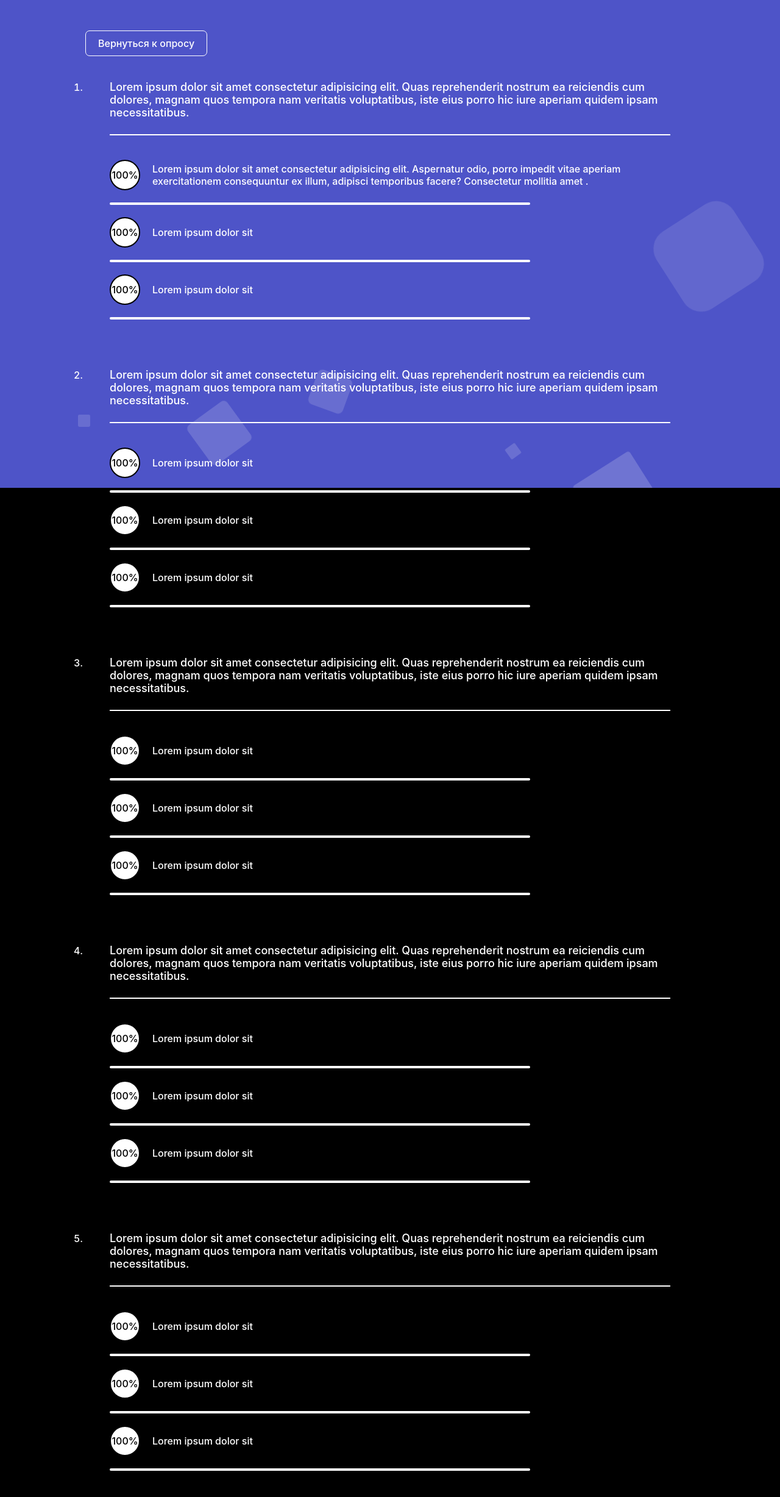
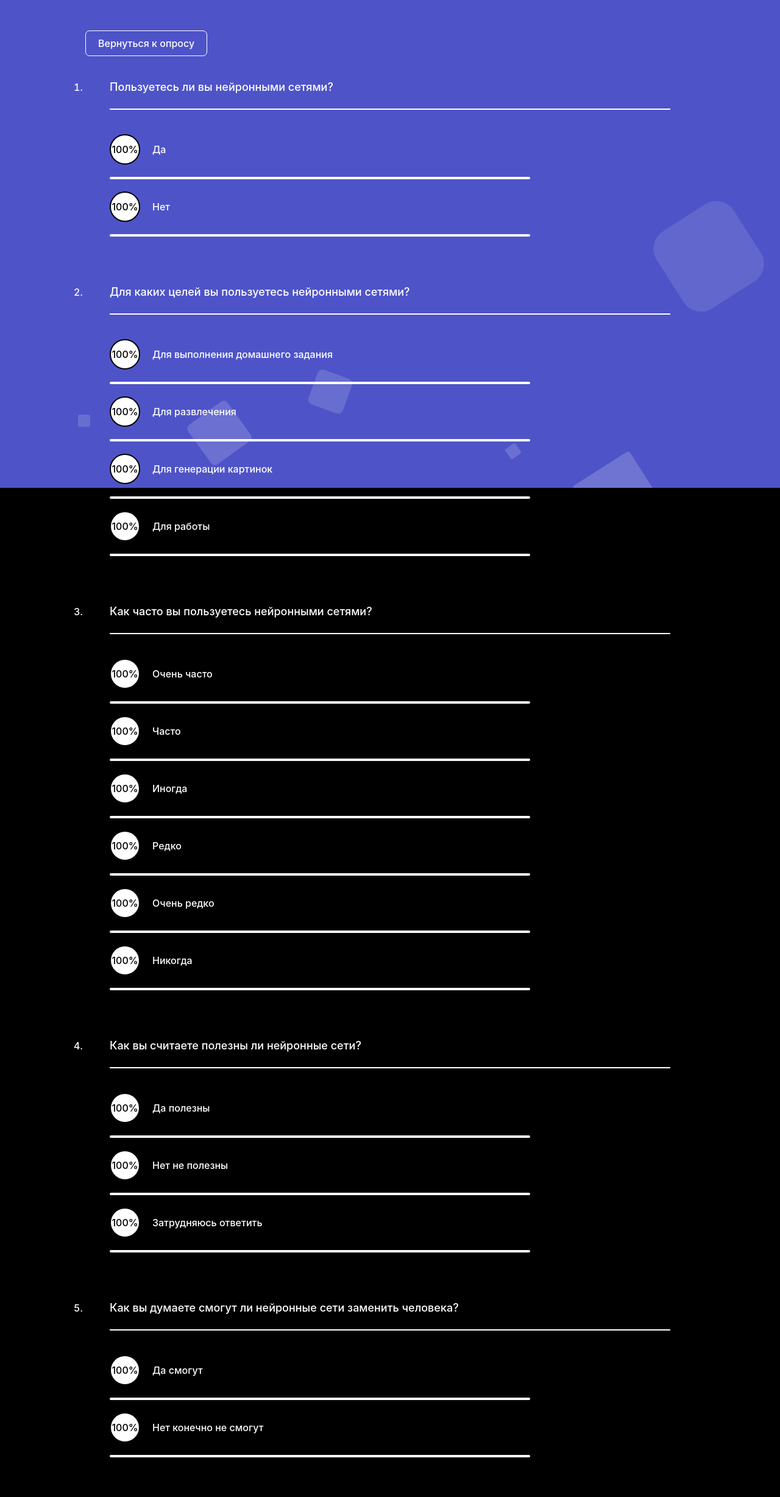
Before and after one commit to iVanMiNaevS/the-questionnaire, a website: page frontend/pages/procentAnswers.html in a window 1280 px wide. Shown: the whole page at 61% size. Drawn offline with Linux system fonts and the light colour scheme; no server answers.

Commit message:
add questions

```diff
--- a/backend/app.js
+++ b/backend/app.js
@@ -57,7 +57,7 @@ app.post("/api/data", async (req, res) => {
 	});
 
 	const allAnswers = await answerController.getAnswers();
-	res.json(allAnswers);
+	res.json({ name: "sdfdf" });
 });
 
 app.get("/api/procents", async (req, res) => {
--- a/frontend/main.js
+++ b/frontend/main.js
@@ -59,6 +59,7 @@ bt.addEventListener("click", async () => {
 	} else {
 		document.querySelector("span").innerText = "";
 		bt.classList.remove("red");
+		identifyingUnAns();
 		const res = await postAnswers();
 		if (res) {
 			document.location.href = "./thanks.html";
--- a/frontend/pages/procentAnswers.html
+++ b/frontend/pages/procentAnswers.html
@@ -12,133 +12,123 @@
 			<a class="return" href="./index.html">Вернуться к опросу</a>
 			<ol class="questions">
 				<li class="que" id="1">
-					<div class="que_title">
-						Lorem ipsum dolor sit amet consectetur adipisicing elit. Quas
-						reprehenderit nostrum ea reiciendis cum dolores, magnam quos tempora
-						nam veritatis voluptatibus, iste eius porro hic iure aperiam quidem
-						ipsam necessitatibus.
-					</div>
+					<div class="que_title">Пользуетесь ли вы нейронными сетями?</div>
 					<div class="answers">
 						<div class="ans">
 							<div class="procent" id="que_ans_procent-1-1">100%</div>
-							<p class="labelQue" id="que_ans-1-1">
-								Lorem ipsum dolor sit amet consectetur adipisicing elit.
-								Aspernatur odio, porro impedit vitae aperiam exercitationem
-								consequuntur ex illum, adipisci temporibus facere? Consectetur
-								mollitia amet .
-							</p>
+							<p class="labelQue" id="que_ans-1-1">Да</p>
 						</div>
 						<div class="proggres" id="proggres-1-1"></div>
 						<div class="ans">
 							<div class="procent" id="que_ans_procent-1-2">100%</div>
-							<p class="labelQue" id="que_ans-1-2">Lorem ipsum dolor sit</p>
+							<p class="labelQue" id="que_ans-1-2">Нет</p>
 						</div>
 						<div class="proggres" id="proggres-1-2"></div>
-						<div class="ans">
-							<div class="procent" id="que_ans_procent-1-3">100%</div>
-							<p class="labelQue" id="que_ans-1-3">Lorem ipsum dolor sit</p>
-						</div>
-						<div class="proggres" id="proggres-1-3"></div>
 					</div>
 				</li>
 				<li class="que" id="2">
 					<div class="que_title">
-						Lorem ipsum dolor sit amet consectetur adipisicing elit. Quas
-						reprehenderit nostrum ea reiciendis cum dolores, magnam quos tempora
-						nam veritatis voluptatibus, iste eius porro hic iure aperiam quidem
-						ipsam necessitatibus.
+						Для каких целей вы пользуетесь нейронными сетями?
 					</div>
 					<div class="answers">
 						<div class="ans">
 							<div class="procent" id="que_ans_procent-2-1">100%</div>
-							<p class="labelQue" id="que_ans-2-1">Lorem ipsum dolor sit</p>
+							<p class="labelQue" id="que_ans-2-1">
+								Для выполнения домашнего задания
+							</p>
 						</div>
 						<div class="proggres" id="proggres-2-1"></div>
 						<div class="ans">
 							<div class="procent" id="que_ans_procent-2-2">100%</div>
-							<p class="labelQue" id="que_ans-2-2">Lorem ipsum dolor sit</p>
+							<p class="labelQue" id="que_ans-2-2">Для развлечения</p>
 						</div>
 						<div class="proggres" id="proggres-2-2"></div>
 						<div class="ans">
 							<div class="procent" id="que_ans_procent-2-3">100%</div>
-							<p class="labelQue" id="que_ans-2-3">Lorem ipsum dolor sit</p>
+							<p class="labelQue" id="que_ans-2-3">Для генерации картинок</p>
 						</div>
 						<div class="proggres" id="proggres-2-3"></div>
+						<div class="ans">
+							<div class="procent" id="que_ans_procent-2-4">100%</div>
+							<p class="labelQue" id="que_ans-2-4">Для работы</p>
+						</div>
+						<div class="proggres" id="proggres-2-4"></div>
 					</div>
 				</li>
 				<li class="que" id="3">
 					<div class="que_title">
-						Lorem ipsum dolor sit amet consectetur adipisicing elit. Quas
-						reprehenderit nostrum ea reiciendis cum dolores, magnam quos tempora
-						nam veritatis voluptatibus, iste eius porro hic iure aperiam quidem
-						ipsam necessitatibus.
+						Как часто вы пользуетесь нейронными сетями?
 					</div>
 					<div class="answers">
 						<div class="ans">
 							<div class="procent" id="que_ans_procent-3-1">100%</div>
-							<p class="labelQue" id="que_ans-3-1">Lorem ipsum dolor sit</p>
+							<p class="labelQue" id="que_ans-3-1">Очень часто</p>
 						</div>
 						<div class="proggres" id="proggres-3-1"></div>
 						<div class="ans">
 							<div class="procent" id="que_ans_procent-3-2">100%</div>
-							<p class="labelQue" id="que_ans-3-2">Lorem ipsum dolor sit</p>
+							<p class="labelQue" id="que_ans-3-2">Часто</p>
 						</div>
 						<div class="proggres" id="proggres-3-2"></div>
 						<div class="ans">
 							<div class="procent" id="que_ans_procent-3-3">100%</div>
-							<p class="labelQue" id="que_ans-3-3">Lorem ipsum dolor sit</p>
+							<p class="labelQue" id="que_ans-3-3">Иногда</p>
 						</div>
 						<div class="proggres" id="proggres-3-3"></div>
+						<div class="ans">
+							<div class="procent" id="que_ans_procent-3-4">100%</div>
+							<p class="labelQue" id="que_ans-3-4">Редко</p>
+						</div>
+						<div class="proggres" id="proggres-3-4"></div>
+						<div class="ans">
+							<div class="procent" id="que_ans_procent-3-5">100%</div>
+							<p class="labelQue" id="que_ans-3-5">Очень редко</p>
+						</div>
+						<div class="proggres" id="proggres-3-5"></div>
+						<div class="ans">
+							<div class="procent" id="que_ans_procent-3-6">100%</div>
+							<p class="labelQue" id="que_ans-3-6">Никогда</p>
+						</div>
+						<div class="proggres" id="proggres-3-6"></div>
 					</div>
 				</li>
 				<li class="que" id="4">
 					<div class="que_title">
-						Lorem ipsum dolor sit amet consectetur adipisicing elit. Quas
-						reprehenderit nostrum ea reiciendis cum dolores, magnam quos tempora
-						nam veritatis voluptatibus, iste eius porro hic iure aperiam quidem
-						ipsam necessitatibus.
+						Как вы считаете полезны ли нейронные сети?
 					</div>
 					<div class="answers">
 						<div class="ans">
 							<div class="procent" id="que_ans_procent-4-1">100%</div>
-							<p class="labelQue" id="que_ans-4-1">Lorem ipsum dolor sit</p>
+							<p class="labelQue" id="que_ans-4-1">Да полезны</p>
 						</div>
 						<div class="proggres" id="proggres-4-1"></div>
 						<div class="ans">
 							<div class="procent" id="que_ans_procent-4-2">100%</div>
-							<p class="labelQue" id="que_ans-4-2">Lorem ipsum dolor sit</p>
+							<p class="labelQue" id="que_ans-4-2">Нет не полезны</p>
 						</div>
 						<div class="proggres" id="proggres-4-2"></div>
 						<div class="ans">
 							<div class="procent" id="que_ans_procent-4-3">100%</div>
-							<p class="labelQue" id="que_ans-4-3">Lorem ipsum dolor sit</p>
+							<p class="labelQue" id="que_ans-4-3">Затрудняюсь ответить</p>
 						</div>
 						<div class="proggres" id="proggres-4-3"></div>
 					</div>
 				</li>
 				<li class="que" id="5">
 					<div class="que_title">
-						Lorem ipsum dolor sit amet consectetur adipisicing elit. Quas
-						reprehenderit nostrum ea reiciendis cum dolores, magnam quos tempora
-						nam veritatis voluptatibus, iste eius porro hic iure aperiam quidem
-						ipsam necessitatibus.
+						Как вы думаете смогут ли нейронные сети заменить человека?
 					</div>
 					<div class="answers">
 						<div class="ans">
 							<div class="procent" id="que_ans_procent-5-1">100%</div>
-							<p class="labelQue" id="que_ans-5-1">Lorem ipsum dolor sit</p>
+							<p class="labelQue" id="que_ans-5-1">Да смогут</p>
 						</div>
 						<div class="proggres" id="proggres-5-1"></div>
 						<div class="ans">
 							<div class="procent" id="que_ans_procent-5-2">100%</div>
-							<p class="labelQue" id="que_ans-5-2">Lorem ipsum dolor sit</p>
+							<p class="labelQue" id="que_ans-5-2">Нет конечно не смогут</p>
 						</div>
 						<div class="proggres" id="proggres-5-2"></div>
-						<div class="ans">
-							<div class="procent" id="que_ans_procent-5-3">100%</div>
-							<p class="labelQue" id="que_ans-5-3">Lorem ipsum dolor sit</p>
-						</div>
-						<div class="proggres" id="proggres-5-3"></div>
 					</div>
 				</li>
 			</ol>
```
Also changed, not shown: frontend/pages/index.html (+44 -52 lines).
